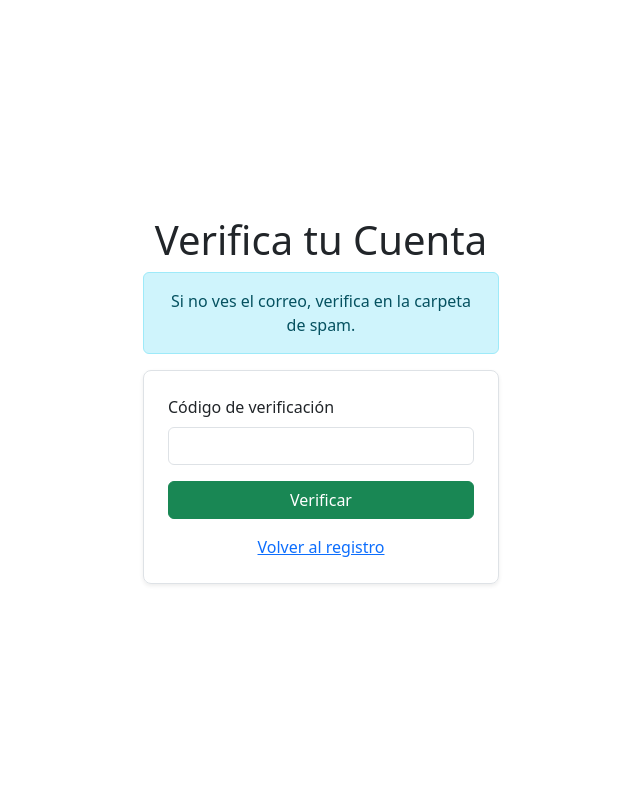
After one commit to Enghyn/blog-pro-flask-web-app, a Flask app: page /verificar_codigo in a window 1280 px wide. The commit adds this page. Shown: the whole page, without its empty margins (319-959 px from the left). Run offline with Flask 3, Linux system fonts and the light colour scheme; the visitor is signed in with stand-in values (Sample User, id 1).

Commit message:
email verification añadido

```diff
--- a/app.py
+++ b/app.py
@@ -4,6 +4,8 @@ from flask_migrate import Migrate
 from models import User, Blog, Comentario
 from forms import UserForm, BlogForm, ComentarioForm
 from datetime import date
+from flask_mail import Mail, Message
+import secrets
 
 app = Flask(__name__)
 USER_DB = "postgres"
@@ -13,9 +15,16 @@ NAME_DB = "blog_flask_db"
 FULL_URL_DB = f"postgresql://{USER_DB}:{PASS_DB}@{URL_DB}/{NAME_DB}"
 render_external_url = "postgresql://blog_pro_sgdy_user:GvohOVd2gysovaDfKj5sbybx2S1i0fiG@dpg-d04omn1r0fns73cmq9f0-a.oregon-postgres.render.com/blog_pro_sgdy"
 
-app.config["SQLALCHEMY_DATABASE_URI"] = render_external_url
+app.config["SQLALCHEMY_DATABASE_URI"] = FULL_URL_DB
 
+app.config['MAIL_SERVER'] = 'smtp.gmail.com'
+app.config['MAIL_PORT'] = 587
+app.config['MAIL_USE_TLS'] = True
+app.config['MAIL_USERNAME'] = 'blogpro882@gmail.com'
+app.config['MAIL_PASSWORD'] = 'tfvh gfth paiv ntav'
+app.config['MAIL_DEFAULT_SENDER'] = 'blogpro882@gmail.com'
 
+mail = Mail(app)
 
 db.init_app(app)
 
@@ -39,12 +48,16 @@ def inicio_sesion():
     usuario = User()
     usuarioForm = UserForm(obj=usuario)
     error_usuario = None
+    usuarioForm.email.data = "None"
     if request.method == "POST" and usuarioForm.validate_on_submit():
         usuarioForm.populate_obj(usuario)
         usuario_existente = User.query.filter_by(usuario=usuario.usuario).first()
         if usuario_existente and usuario_existente.contraseña == usuario.contraseña:
-            session["usuario"] = usuario.usuario
-            return redirect(url_for("inicio"))
+            if usuario_existente.is_verified:
+                session["usuario"] = usuario.usuario
+                return redirect(url_for("inicio"))
+            error_usuario = "Su cuenta no ha sido verificada aún."
+            return render_template("inicio_sesion.html", form=usuarioForm, error=error_usuario)
         error_usuario = "Usuario o contraseña incorrectos"
     return render_template("inicio_sesion.html", form=usuarioForm, error=error_usuario)
 
@@ -56,13 +69,38 @@ def registro():
     if request.method == "POST" and usuarioForm.validate_on_submit():
         usuarioForm.populate_obj(usuario)
         usuario_existente = User.query.filter_by(usuario=usuario.usuario).first()
-        if usuario_existente is None:
+        email_existente = User.query.filter_by(email=usuario.email).first()
+        if usuario_existente is None and email_existente is None:
+            codigo = secrets.token_hex(3).upper()
+            usuario.codigo_verificacion = codigo
+            usuario.is_verified = False
             db.session.add(usuario)
             db.session.commit()
+            session["usuario_email"] = usuario.email
+            msg = Message("Código de verificación", sender="blogpro882@gmail.com", recipients=[usuario.email])
+            msg.body = f"Tu código de verificación: {codigo}"
+            mail.send(msg)
+            return redirect(url_for("verificar_codigo"))
+        error_usuario = "Usuario o email ya existente"
+    return render_template("registro.html", form=usuarioForm, error=error_usuario)
+
+@app.route("/verificar_codigo", methods=["GET", "POST"])
+def verificar_codigo():
+    error_codigo = None
+    if "usuario_email" not in session:
+        return redirect(url_for("inicio_sesion"))
+    if request.method == "POST":
+        codigo_ingresado = request.form.get("codigo")
+        usuario = User.query.filter_by(email=session["usuario_email"]).first()
+        if usuario and usuario.codigo_verificacion == codigo_ingresado:
+            usuario.is_verified = True
+            db.session.commit()
             session["usuario"] = usuario.usuario
+            session.pop("usuario_email", None)
             return redirect(url_for("inicio"))
-        error_usuario = "Usuario ya existente"
-    return render_template("registro.html", form=usuarioForm, error=error_usuario)
+        else:
+            error_codigo = "Código incorrecto. Intenta de nuevo."
+    return render_template("verificar_codigo.html", error=error_codigo)
 
 @app.route("/ver_usuario")
 def ver_usuario():
--- a/forms.py
+++ b/forms.py
@@ -1,10 +1,11 @@
 from flask_wtf import FlaskForm
-from wtforms import StringField, PasswordField, DateField, TextAreaField
+from wtforms import StringField, PasswordField, DateField, TextAreaField, EmailField
 from wtforms.validators import DataRequired
 
 class UserForm(FlaskForm):
     usuario = StringField("Usuario", validators=[DataRequired()])
     contraseña = PasswordField("Contraseña", validators=[DataRequired()])
+    email = EmailField("Email", validators=[DataRequired()])
 
 class BlogForm(FlaskForm):
     usuario = StringField("Usuario")
--- a/templates/registro.html
+++ b/templates/registro.html
@@ -22,6 +22,10 @@
                             {{form.contraseña.label(class="form-label")}}
                             {{form.contraseña(class="form-control", size=30)}}
                         </div>
+                        <div class="mb-3">
+                            {{form.email.label(class="form-label")}}
+                            {{form.email(class="form-control", size=30)}}
+                        </div>
                         <button type="submit" class="btn btn-info w-100">Enviar</button>
                         <div class="mt-3">
                             <a href="{{url_for('inicio')}}">Iniciar Sesión</a>
--- /dev/null
+++ b/templates/verificar_codigo.html
@@ -0,0 +1,41 @@
+<!doctype html>
+<html lang="es">
+  <head>
+    <meta charset="utf-8">
+    <meta name="viewport" content="width=device-width, initial-scale=1">
+    <title>Verificar Código</title>
+    <link href="https://cdn.jsdelivr.net/npm/bootstrap@5.3.5/dist/css/bootstrap.min.css" rel="stylesheet" integrity="sha384-SgOJa3DmI69IUzQ2PVdRZhwQ+dy64/BUtbMJw1MZ8t5HZApcHrRKUc4W0kG879m7" crossorigin="anonymous">
+  </head>
+  <body class="d-flex justify-content-center align-items-center vh-100">
+    <div class="container">
+      <div class="row justify-content-center">
+        <div class="col-12 col-sm-10 col-md-8 col-lg-6 col-xl-4">
+          <h1 class="text-center">Verifica tu Cuenta</h1>
+
+          <div class="alert alert-info text-center">
+            Si no ves el correo, verifica en la carpeta de spam.
+          </div>
+
+          <div class="border rounded-3 p-4 shadow-sm">
+            <form method="POST">
+              <div class="mb-3">
+                <label for="codigo" class="form-label">Código de verificación</label>
+                <input type="text" name="codigo" id="codigo" class="form-control" required>
+              </div>
+              <button type="submit" class="btn btn-success w-100">Verificar</button>
+            </form>
+            {% if error %}
+              <div class="mt-3 alert alert-danger text-center">
+                {{ error }}
+              </div>
+            {% endif %}
+            <div class="mt-3 text-center">
+              <a href="{{ url_for('registro') }}">Volver al registro</a>
+            </div>
+          </div>
+        </div>
+      </div>
+    </div>
+    <script src="https://cdn.jsdelivr.net/npm/bootstrap@5.3.5/dist/js/bootstrap.bundle.min.js" integrity="sha384-k6d4wzSIapyDyv1kpU366/PK5hCdSbCRGRCMv+eplOQJWyd1fbcAu9OCUj5zNLiq" crossorigin="anonymous"></script>
+  </body>
+</html>
```
Also changed, not shown: migrations/versions/70bd2a11764a_.py (added, +54 -0 lines), models.py (+7 -2 lines).
